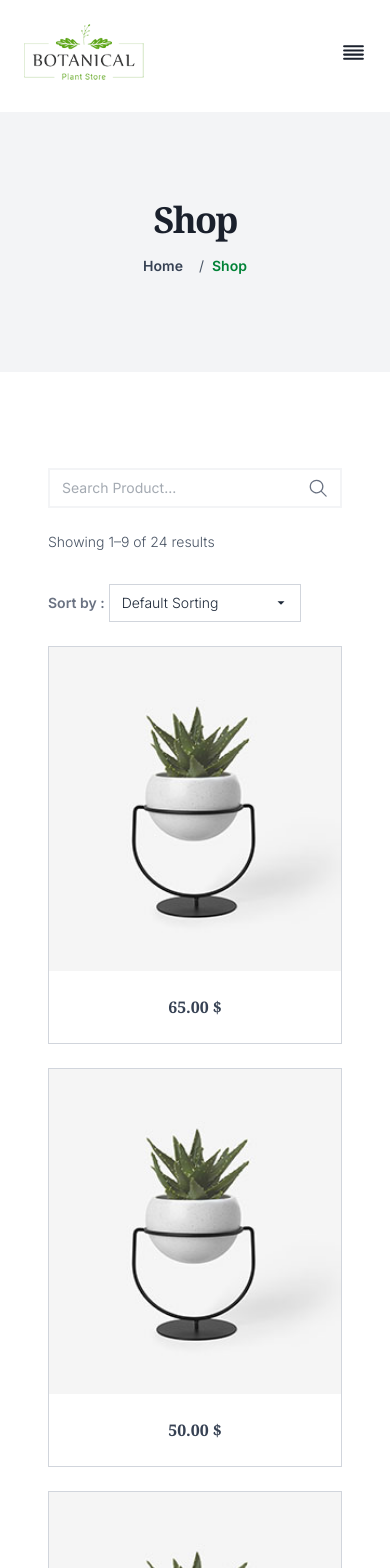
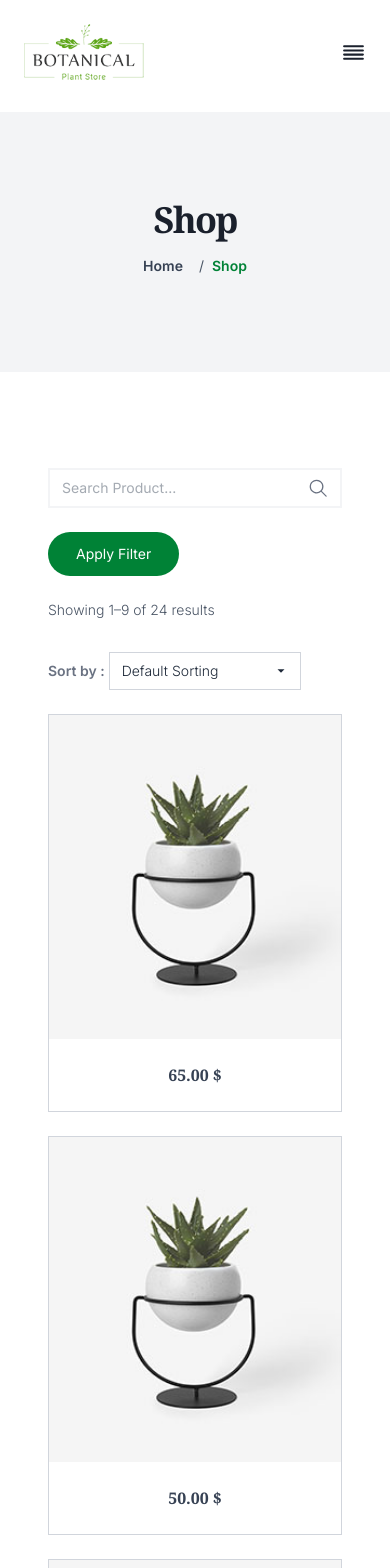
Before and after one commit to LaibaHameed/mern-frontend, a Next.js app: page /shop in a window 390 px wide. Shown: the top 1568 px of the page. Built offline with nearby package versions, Linux system fonts and the light colour scheme.

Commit message:
add load more hook and fix filters component at small screens

```diff
--- a/src/app/globals.css
+++ b/src/app/globals.css
@@ -35,3 +35,12 @@
 * {
   box-sizing: border-box;
 }
+
+.scrollbar-hide::-webkit-scrollbar {
+  display: none;
+}
+
+.scrollbar-hide {
+  -ms-overflow-style: none;
+  scrollbar-width: none;
+}
--- a/src/components/ShopComponents/Filters/TopRatedProducts.jsx
+++ b/src/components/ShopComponents/Filters/TopRatedProducts.jsx
@@ -6,7 +6,7 @@ import React from "react";
 
 const TopRatedProducts = () => {
   return (
-    <div className="py-4 bg-white w-full">
+    <div className="py-4 bg-white w-full hidden md:block">
       <h3 className="font-semibold mb-6 text-secondary uppercase">Top Rated </h3>
 
       {BEST_SELLER.map((product) => (
--- a/src/components/ShopComponents/Filters/page.jsx
+++ b/src/components/ShopComponents/Filters/page.jsx
@@ -6,7 +6,7 @@ import ProductTags from './ProductTags'
 
 const AllFilters = () => {
   return (
-    <div className='sm:grid grid-cols-2 gap-6 md:grid-cols-1'>
+    <div className='md:grid md:grid-cols-1 gap-6 pr-6'>
       <ProductCategories/>
       <PriceFilter/>
       <TopRatedProducts/>
--- /dev/null
+++ b/src/components/ShopComponents/Modal.jsx
@@ -0,0 +1,26 @@
+import React from 'react'
+import AllFilters from './Filters/page';
+import { FiX } from 'react-icons/fi';
+
+const Modal = ({setIsModalOpen}) => {
+    return (
+        <div className="fixed inset-0 flex-center z-10">
+            <div className="bg-white p-6 rounded-lg w-4/5 max-w-md h-[640px] overflow-y-auto scrollbar-hide shadow-lg">
+                <div className='flex justify-between items-center mb-4'>
+                    <h2 className="text-xl font-bold">Filters</h2>
+                    <button
+                        onClick={() => setIsModalOpen(false)}
+                    >
+                        <FiX size={25} />
+                    </button>
+                </div>
+
+                <div className="max-h-[540px] overflow-y-auto scrollbar-hide px-4">
+                    <AllFilters />
+                </div>
+            </div>
+        </div>
+    )
+}
+
+export default Modal
--- a/src/components/ShopComponents/ProductLists/Pagination.jsx
+++ /dev/null
@@ -1,37 +0,0 @@
-'use client'
-import React from 'react'
-import { FaChevronLeft, FaChevronRight } from "react-icons/fa";
-
-const Pagination = ({ currentPage, totalPages, goToPage }) => {
-    return (
-        <div className="flex-center space-x-2 mt-6">
-            <button
-                onClick={() => goToPage(currentPage - 1)}
-                disabled={currentPage === 1}
-                className={`px-3 py-2 text-secondary border border-gray-300 rounded-lg ${currentPage === 1 ? 'text-gray-400 cursor-not-allowed' : 'hover:bg-gray-200 cursor-pointer'}`}
-            >
-                <FaChevronLeft />
-            </button>
-
-            {[...Array(totalPages)].map((_, index) => (
-                <button
-                    key={index}
-                    onClick={() => goToPage(index + 1)}
-                    className={`px-3 py-1  text-secondary border border-gray-300 rounded-lg  font-serif ${currentPage === index + 1 ? 'bg-primary-hover text-white' : 'hover:bg-gray-200 cursor-pointer'}`}
-                >
-                    {index + 1}
-                </button>
-            ))}
-
-            <button
-                onClick={() => goToPage(currentPage + 1)}
-                disabled={currentPage === totalPages}
-                className={`px-3 py-2 text-secondary border border-gray-300 rounded-lg ${currentPage === totalPages ? 'text-gray-400 cursor-not-allowed' : 'hover:bg-gray-200 cursor-pointer'}`}
-            >
-                <FaChevronRight />
-            </button>
-        </div>
-    )
-}
-
-export default Pagination
--- a/src/components/ShopComponents/ProductLists/ProductsList.jsx
+++ /dev/null
@@ -1,32 +0,0 @@
-'use client'
-import Products from '@/data/Products'
-import React, { useState } from 'react'
-import ProductCard from '../../shared/ProductCard'
-import Pagination from './Pagination'
-
-const ProductsList = () => {
-    const [currentPage, setCurrentPage] = useState(1);
-    const productsPerPage = 12;
-
-    const productsArray = Object.values(Products);
-    const totalPages = Math.ceil(productsArray.length / productsPerPage);
-    const indexOfLastProduct = currentPage * productsPerPage;
-    const indexOfFirstProduct = indexOfLastProduct - productsPerPage;
-    const currentProducts = productsArray.slice(indexOfFirstProduct, indexOfLastProduct);
-
-    const goToPage = (page) => setCurrentPage(page);
-
-    return (
-        <div className='w-full'>
-            <div className="w-full grid grid-cols-1 sm:grid-cols-2 lg:grid-cols-3 gap-6 my-6">
-                {currentProducts.map((product) => (
-                    <ProductCard key={product.productId} product={product} />
-                ))}
-            </div>
-
-            <Pagination currentPage={currentPage} totalPages={totalPages} goToPage={goToPage} />
-        </div>
-    )
-}
-
-export default ProductsList
--- /dev/null
+++ b/src/components/ShopComponents/ProductsList.jsx
@@ -0,0 +1,33 @@
+'use client';
+import Products from '@/data/Products';
+import ProductCard from '../shared/ProductCard';
+import usePagination from '@/hooks/usePagination';
+
+const ProductsList = () => {
+    const productsArray = Object.values(Products);
+    const itemsPerPage = 12;
+    const { currentItems, loadMore, hasMore } = usePagination(productsArray, itemsPerPage);
+
+    return (
+        <div className='w-full'>
+            <div className="w-full grid grid-cols-1 sm:grid-cols-2 lg:grid-cols-3 gap-6 my-6">
+                {currentItems.map((product) => (
+                    <ProductCard key={product.productId} product={product} />
+                ))}
+            </div>
+
+            <div className='w-full flex-center'>
+                {hasMore ? (
+                    <button
+                        onClick={loadMore}
+                        className="mt-6 px-7 py-3 text-sm bg-primary text-white rounded-full hover:bg-primary-hover animate"
+                    >
+                        Load More
+                    </button>
+                ) : <p className='text-secondary'>No more products....</p>}
+            </div>
+        </div>
+    );
+};
+
+export default ProductsList;
--- a/src/components/ShopComponents/TopSection/page.jsx
+++ b/src/components/ShopComponents/TopSection/page.jsx
@@ -1,18 +1,38 @@
-import React from 'react'
+'use client'
+import React, { useState } from 'react';
 import Search from './Search'
 import Sorting from './Sorting'
+import Modal from '../Modal';
+
 
 const TopSection = () => {
+  const [isModalOpen, setIsModalOpen] = useState(false);
+
   return (
+    <>
       <div className="grid grid-cols-1 md:grid-cols-4 gap-6">
         <div className="col-span-1 md:col-span-1">
+
+          <div className='flex items-start justify-between flex-col sm:flex-row sm:items-center w-full'>
             <Search />
+            <button
+              className="md:hidden px-7 py-3 text-sm bg-primary hover:bg-primary-hover text-white rounded-full mt-6 sm:mt-0 animate"
+              onClick={() => setIsModalOpen(true)}
+            >
+              Apply Filter
+            </button>
+          </div>
         </div>
 
         <div className="col-span-1 md:col-span-3">
           <Sorting />
         </div>
       </div>
+      {isModalOpen && (
+        <Modal setIsModalOpen={setIsModalOpen}/>
+      )}
+    </>
+
   )
 }
 
--- a/src/components/ShopComponents/page.jsx
+++ b/src/components/ShopComponents/page.jsx
@@ -1,28 +1,30 @@
-import React from 'react'
-import TopSection from './TopSection/page'
-import Container from '../shared/Container'
-import AllFilters from './Filters/page'
-import ProductsList from './ProductLists/ProductsList'
+
+import TopSection from './TopSection/page';
+import Container from '../shared/Container';
+import AllFilters from './Filters/page';
+import ProductsList from './ProductsList';
+
 
 const MainContent = () => {
+
   return (
     <div className='flex-center mx-6 my-24'>
       <Container>
         <TopSection />
         <div className="grid grid-cols-2 md:grid-cols-4 gap-6">
-
-          <div className="col-span-2 md:col-span-3 order-first md:order-last">
-            <ProductsList />
-          </div>
-
-          <div className="col-span-2 md:col-span-1 order-last md:order-first">
+          <div className="hidden md:block col-span-2 md:col-span-1">
             <AllFilters />
           </div>
 
+          <div className="col-span-2 md:col-span-3">
+            <ProductsList />
+          </div>
         </div>
       </Container>
+
+
     </div>
-  )
-}
+  );
+};
 
-export default MainContent
+export default MainContent;
--- /dev/null
+++ b/src/hooks/usePagination.js
@@ -0,0 +1,17 @@
+import { useState } from 'react';
+
+const usePagination = (items, itemsPerPage) => {
+    const [currentPage, setCurrentPage] = useState(1);
+
+    const indexOfLastItem = currentPage * itemsPerPage;
+    const currentItems = items.slice(0, indexOfLastItem);
+    const hasMore = indexOfLastItem < items.length;
+
+    const loadMore = () => {
+        if (hasMore) setCurrentPage((prevPage) => prevPage + 1);
+    };
+
+    return { currentItems, loadMore, hasMore };
+};
+
+export default usePagination;
```
Lines whose indentation alone changed are shown as unchanged.
